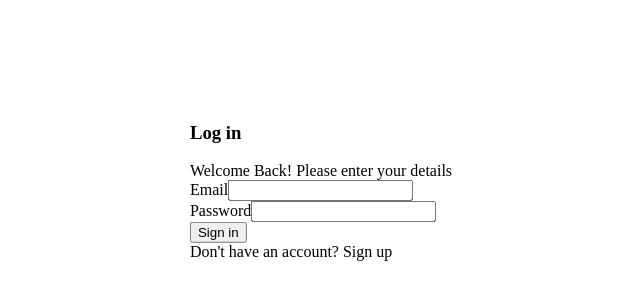
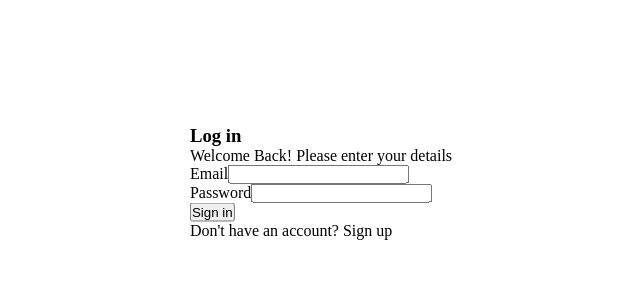
Before and after one commit to MisterScrooge/slack-app-nsg, a React (Create React App) app: page / in a window 1280 px wide. Shown: the part 218-518 px from the top of the page, without its empty margins (319-959 px from the left). Built offline with nearby package versions, Linux system fonts and the light colour scheme.

Commit message:
Add style reset

```diff
--- /dev/null
+++ b/src/App.css
@@ -0,0 +1,5 @@
+* {
+    margin: 0;
+    padding: 0;
+    box-sizing: border-box;
+}
--- a/src/App.js
+++ b/src/App.js
@@ -1,3 +1,4 @@
+import "./App.css"
 import Login from "./components/Login/Login";
 
 function App() {
```
